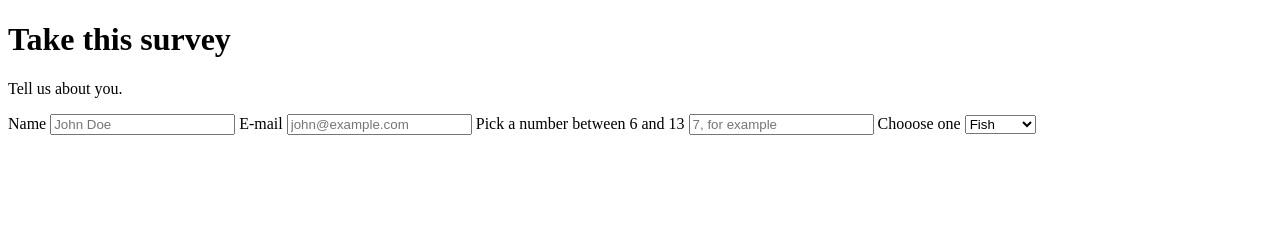
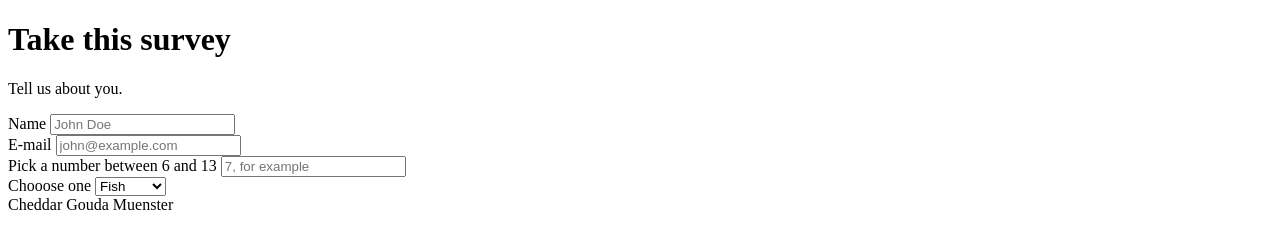
Before and after one commit to cactusgroup/FCC-Survey-Form, a plain HTML site: page index.html in a window 1280 px wide. Drawn offline with Linux system fonts and the light colour scheme.

Commit message:
did more

```diff
--- a/index.html
+++ b/index.html
@@ -14,14 +14,17 @@
             <!-- user story 4, 10 (id on label), 11 (placeholder text) -->
             <label id="name-label" for="name">Name</label>
             <input id="name" type="text" placeholder="John Doe" />
+            <br />
             <!-- user story 5 and 6 (validation), 10 (id on label),
                  11 (placeholder text) -->
             <label id="email-label" for="email">E-mail</label>
             <input id="email" type="email" placeholder="john@example.com" />
+            <br />
             <!-- user story 7 and (8, 9) (valication), 10 (id on label),
                  11 (placeholder text )-->
             <label id="number-label" for="number">Pick a number between 6 and 13</label>
             <input id="number" type="number" placeholder="7, for example" />
+            <br />
             <!-- user story 12 -->
             <label id="dropdown-label" for="dropdowm">Chooose one</label>
             <select name="dropdown" id="dropdown">
@@ -30,6 +33,18 @@
                 <option value="noodles">Noodles</option>
                 <option value="peach">Peach</option>
             </select>
+            <br />
+            <!-- user story 13 -->
+            <label id="radio-1-label" for="radio-cheddar">Cheddar</label>
+            <imput id="radio-cheddar" type="radio" name="cheese" value="cheddar" />
+
+            <label id="radio-2-label" for="radio-gouda">Gouda</label>
+            <imput id="radio-gouda" type="radio" name="cheese" value="gouda" />
+
+            <label id="radio-3-label" for="radio-muenster">Muenster</label>
+            <imput id="radio-muenster" type="radio" name="cheese" value="muenster" />
+
+
         </form>
     </body>
 </html>
```
